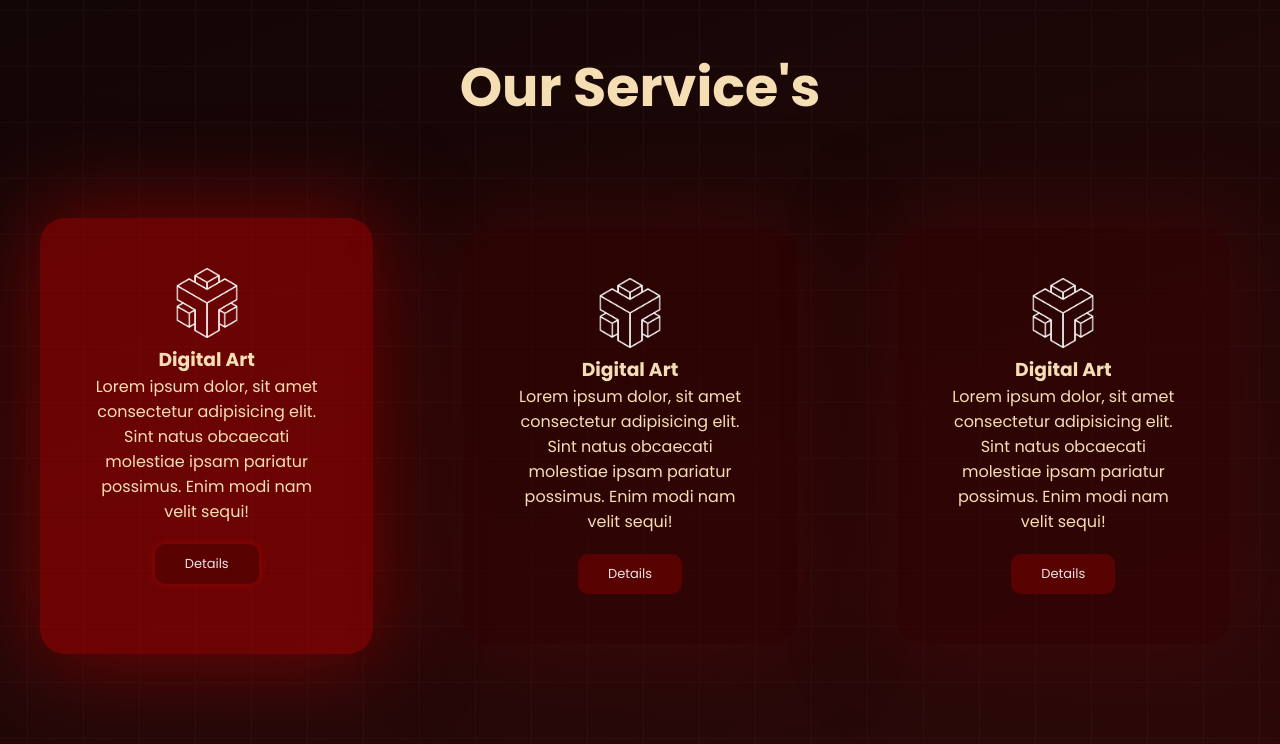
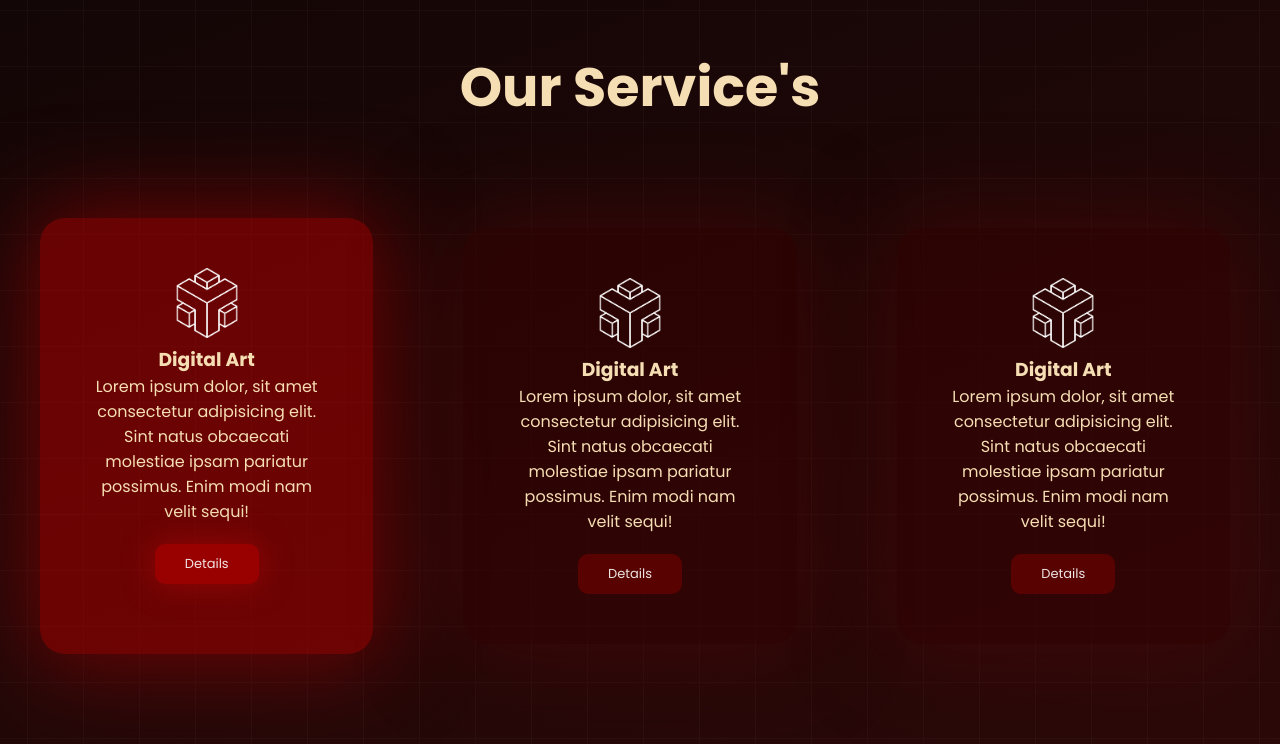
Before and after one commit to GIGAKUL/Project-of-concept-session1, a plain HTML site: page index.html in a window 1280 px wide. In both pictures the pointer is over the button 213 px from the left and 1894 px from the top of the page. Shown: the part 1321-2065 px from the top of the page. Drawn offline with Linux system fonts and the light colour scheme.

Commit message:
fixed few things

```diff
--- a/css/style.css
+++ b/css/style.css
@@ -124,7 +124,8 @@ h2 {
 .btn2:hover {
   cursor: url("https://toppng.com/uploads/preview/view-cursor-on-t-shirt-cat-cursor-11563234286jqid2b8cj4.png"),
   auto;
-  box-shadow: 0px 0px 10px 0px #9f0505cc;
+  background-color: #990000;
+  box-shadow: 0px 0px 30px 0px #9f0505cc;
 }
 .box{
   display: flex;
@@ -154,3 +155,4 @@ h2 {
 }
 .service-row h2{
   padding-bottom: 50px;
+}
--- a/index.html
+++ b/index.html
@@ -61,7 +61,8 @@
           </div>
         </section>
 
-      <!--End Of About Section  -->
+        <!--End Of About Section  -->
+
         <section class="Service">
           <div class="service-row">
             <h2>Our Service's</h2>
@@ -90,7 +91,14 @@
           </div>
         </section>
 
+        <!-- End Of Service Section -->
+
     </main>
-    <footer></footer>
+    <!-- End Of Main -->
+
+    <footer>
+
+    </footer>
+
   </body>
 </html>
```
